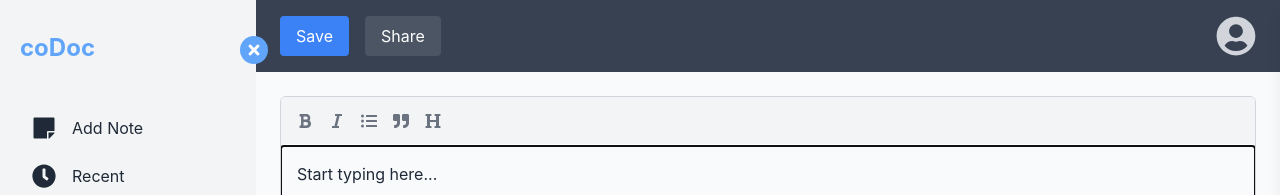
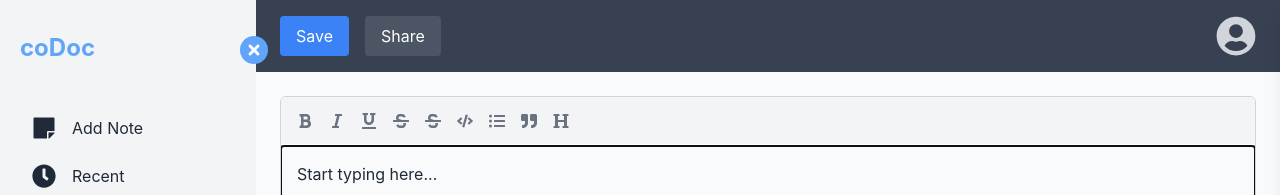
Before and after one commit to meetbeddy/coDoc-frontend, a React (Vite) app: page / in a window 1280 px wide. Shown: the top 195 px of the page. Built offline with nearby package versions, Linux system fonts and the light colour scheme.

Commit message:
feat: extend editor with additional mark types like underline, strikethrough, and code.

```diff
--- a/src/components/editor/RichTextEditor.tsx
+++ b/src/components/editor/RichTextEditor.tsx
@@ -2,7 +2,7 @@ import React, { useMemo, useState, useCallback } from 'react';
 import { createEditor, Transforms, Editor as SlateEditor, Descendant, BaseEditor } from 'slate';
 import { Slate, Editable, withReact, useSlate, RenderElementProps, RenderLeafProps, ReactEditor } from 'slate-react';
 import { HistoryEditor, withHistory } from 'slate-history';
-import { FaBold, FaItalic, FaListUl, FaQuoteRight, FaHeading } from 'react-icons/fa';
+import { FaBold, FaItalic, FaListUl, FaQuoteRight, FaHeading, FaUnderline, FaStrikethrough, FaCode } from 'react-icons/fa';
 
 // custom types
 type ParagraphElement = { type: 'paragraph'; children: CustomText[] };
@@ -12,7 +12,15 @@ type ListItemElement = { type: 'list-item'; children: CustomText[] };
 type HeadingOneElement = { type: 'heading-one'; children: CustomText[] };
 
 type CustomElement = ParagraphElement | BlockquoteElement | BulletedListElement | ListItemElement | HeadingOneElement;
-type CustomText = { text: string; bold?: boolean; italic?: boolean };
+type CustomText = {
+    text: string;
+    bold?: boolean;
+    italic?: boolean;
+    underline?: boolean;
+    strikethrough?: boolean;
+    code?: boolean;
+};
+
 
 declare module 'slate' {
     interface CustomTypes {
@@ -39,6 +47,10 @@ const RichTextEditor: React.FC = () => {
                 <Toolbar>
                     <MarkButton format="bold" icon={<FaBold />} />
                     <MarkButton format="italic" icon={<FaItalic />} />
+                    <MarkButton format="underline" icon={<FaUnderline />} />
+                    <MarkButton format="strikethrough" icon={<FaStrikethrough />} />
+                    <MarkButton format="strikethrough" icon={<FaStrikethrough />} />
+                    <MarkButton format="code" icon={<FaCode />} />
                     <BlockButton format="bulleted-list" icon={<FaListUl />} />
                     <BlockButton format="blockquote" icon={<FaQuoteRight />} />
                     <BlockButton format="heading-one" icon={<FaHeading />} />
@@ -60,7 +72,7 @@ const Toolbar: React.FC<{ children: React.ReactNode }> = ({ children }) => {
     return <div className="flex p-2 bg-gray-100 border-b border-gray-300">{children}</div>;
 };
 
-const MarkButton: React.FC<{ format: 'bold' | 'italic'; icon: React.ReactNode }> = ({ format, icon }) => {
+const MarkButton: React.FC<{ format: 'bold' | 'italic' | 'underline' | 'strikethrough' | 'code'; icon: React.ReactNode }> = ({ format, icon }) => {
     const editor = useSlate();
     return (
         <Button
@@ -89,6 +101,7 @@ const BlockButton: React.FC<{ format: 'blockquote' | 'bulleted-list' | 'heading-
         </Button>
     );
 };
+
 
 const Button: React.FC<{ active: boolean; onMouseDown: (event: React.MouseEvent) => void; children: React.ReactNode }> = ({ active, onMouseDown, children }) => {
     return (
@@ -124,15 +137,24 @@ const Leaf = ({ attributes, children, leaf }: RenderLeafProps) => {
     if (leaf.italic) {
         children = <em>{children}</em>;
     }
+    if (leaf.underline) {
+        children = <u>{children}</u>;
+    }
+    if (leaf.strikethrough) {
+        children = <del>{children}</del>;
+    }
+    if (leaf.code) {
+        children = <code>{children}</code>;
+    }
     return <span {...attributes}>{children}</span>;
 };
 
-const isMarkActive = (editor: SlateEditor, format: 'bold' | 'italic') => {
+const isMarkActive = (editor: SlateEditor, format: 'bold' | 'italic' | 'underline' | 'strikethrough' | 'code') => {
     const marks = SlateEditor.marks(editor);
     return marks ? marks[format] === true : false;
 };
 
-const toggleMark = (editor: SlateEditor, format: 'bold' | 'italic') => {
+const toggleMark = (editor: SlateEditor, format: 'bold' | 'italic' | 'underline' | 'strikethrough' | 'code') => {
     const isActive = isMarkActive(editor, format);
     if (isActive) {
         SlateEditor.removeMark(editor, format);
```
